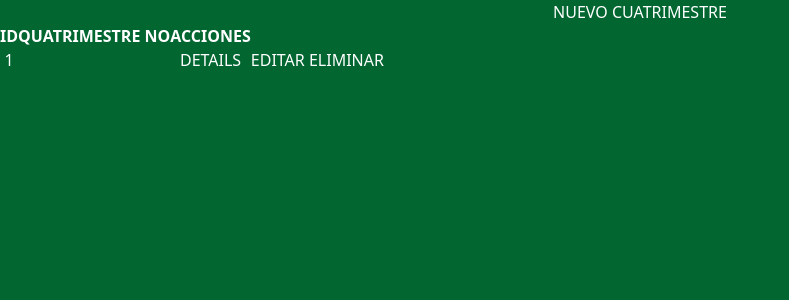
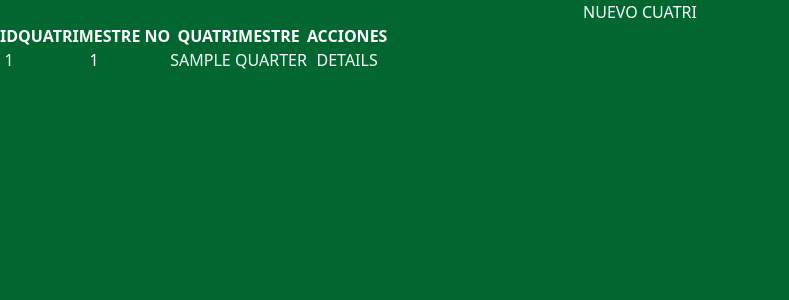
Before and after one commit to JJgithubUT/siiut-2025, a Django app: page /career/quarter/ in a window 1280 px wide. Shown: the part 24-324 px from the top of the page, without its empty margins (0-789 px from the left). Run offline with Django 5.2, Linux system fonts and the light colour scheme; tables that the repository leaves empty hold one stand-in row (values such as "Sample post").

Commit message:
3-3-25 3.0

```diff
--- a/siiut/apps/career/models.py
+++ b/siiut/apps/career/models.py
@@ -18,10 +18,11 @@ class Level(models.Model):
     short_name = models.CharField(max_length=10, verbose_name='Abreviatura')
 
     def __str__(self):
-        return self.short_name
+        return self.name
 
     class Meta:
-        verbose_name = 'Nivele'
+        verbose_name = 'Nivel'
+        verbose_name_plural = 'Niveles'
 
 
 class Career(models.Model):
--- a/siiut/apps/career/urls.py
+++ b/siiut/apps/career/urls.py
@@ -8,5 +8,5 @@ urlpatterns = [
     path('quarter/create/', views.quarter_create, name='quarter_create'),
     path('quarter/<int:q_id>/details/', views.quarter_details, name='quarter_details'),
     path('quarter/<int:q_id>/update/', views.quarter_update, name='quarter_update'),
-    path('quarter/<int:q_id>/delete/', views.quarter_delete, name='quarter_delete'),
+    path('quarter/<int:q_id>/delete/', views.quarter_delete, name='quarter_delete')
 ]
--- a/siiut/apps/career/views.py
+++ b/siiut/apps/career/views.py
@@ -1,7 +1,8 @@
-from django.shortcuts import redirect, render
+from django.shortcuts import render, redirect
+
 from .models import Quarter
 from .forms import QuarterForm
-# CRUD  Views para Quarter
+## CRUD Views for Quarter
 def quarter_list(request):
     quarters = Quarter.objects.all()
     context = {
@@ -21,26 +22,33 @@ def quarter_create(request):
             return redirect('career:quarter_list')
     else:
         form = QuarterForm()
-        return render(request, 'career/quarter/create.html', {'form': form})
-
-    return render(request, 'career/quarter/create.html',{'form': form})
+        return render(request,
+                'career/quarter/create.html',
+                {'form': form})
 
 def quarter_details(request, q_id):
     quarter = Quarter.objects.get(pk=q_id)
-    return render(request, 'career/quarter/details.html', {'quarter': quarter})
+    return render(request,
+            'career/quarter/details.html',
+            {'quarter': quarter})
 
 def quarter_update(request, q_id):
     q = Quarter.objects.get(pk=q_id)
     if request.method == 'POST':
+        form = QuarterForm(request.POST)
         if form.is_valid():
-            form = QuarterForm(request.POST, instance=q)
             q.quarter = form.cleaned_data['quarter']
             q.quarter_name = form.cleaned_data['quarter_name']
             q.save()
             return redirect('career:quarter_list')
     else:
         form = QuarterForm(instance=q)
-        return render(request, 'career/quarter/update.html', {'form': form})
+        return render(request,
+                    'career/quarter/update.html',
+                    {'form': form})
 
 def quarter_delete(request, q_id):
-    pass
+    if request.method == 'POST':
+        q = Quarter.objects.get(pk=q_id)
+        q.delete()
+        return redirect('career:quarter_list')
--- a/siiut/siiut/urls.py
+++ b/siiut/siiut/urls.py
@@ -20,5 +20,5 @@ from django.urls import path, include
 urlpatterns = [
     path('admin/', admin.site.urls),
     path('', include('apps.home.urls')),
-    path('career/', include('apps.career.urls'))
+    path('career/', include('apps.career.urls')),
 ]
--- a/siiut/templates/career/quarter/create.html
+++ b/siiut/templates/career/quarter/create.html
@@ -1,7 +1,5 @@
 <form method="post">
-
     {% csrf_token %}
     {{ form }}
-    <input type="submit" value="Guardar" />
-
+    <input type="submit" value="Guardar">
 </form>
--- a/siiut/templates/career/quarter/index.html
+++ b/siiut/templates/career/quarter/index.html
@@ -3,25 +3,23 @@
 {% block title %}Lista de Cuatrimestres{% endblock title %}
 
 {% block content %}
-<a href="{% url 'career:quarter_create' %}">Nuevo Cuatrimestre</a>
+<a href="{% url 'career:quarter_create' %}">Nuevo Cuatri</a>
 <table>
     <thead>
         <tr>
             <th>id</th>
             <th>Quatrimestre No</th>
+            <th>Quatrimestre</th>
             <th>Acciones</th>
         </tr>
     </thead>
     <tbody>
         {% for quarter in quarters %}
         <tr>
+            <td>{{ quarter.id }}</td>
             <td>{{ quarter.quarter }}</td>
-            <td>{{ quarter.quarter_no }}</td>
+            <td>{{ quarter.quarter_name }}</td>
             <td>Details</td>
-            <td>
-                <a href="{% url 'career:quarter_update' quarter.id %}">Editar</a>
-                <a href="{% url 'career:quarter_delete' quarter.id %}">Eliminar</a>
-            </td>
         </tr>
         {% endfor %}
     </tbody>
--- a/siiut/templates/career/quarter/update.html
+++ b/siiut/templates/career/quarter/update.html
@@ -0,0 +1,5 @@
+<form method="post">
+    {% csrf_token %}
+    {{ form }}
+    <input type="submit" value="Actualizar">
+</form>
--- a/siiut/templates/home/about.html
+++ b/siiut/templates/home/about.html
@@ -4,5 +4,5 @@
 
 {% block content %}
 <h1>SIIUT 2025</h1>
-<h2>Juan Javier <a href="https://github.com/JJgithubUT/">GITHUB</a></h2>
+<h2>Juan Javier <a href="https://github.com/JJgithubUT/">@Github</a></h2>
 {% endblock content %}
```
Also changed, not shown: siiut/siiut/settings.py (+18 -21 lines).
